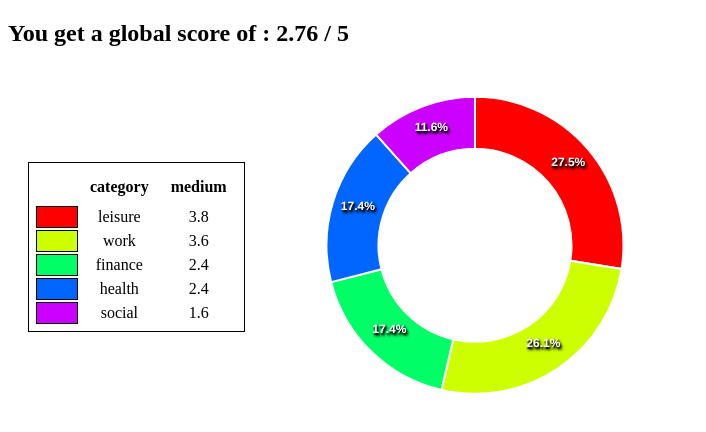
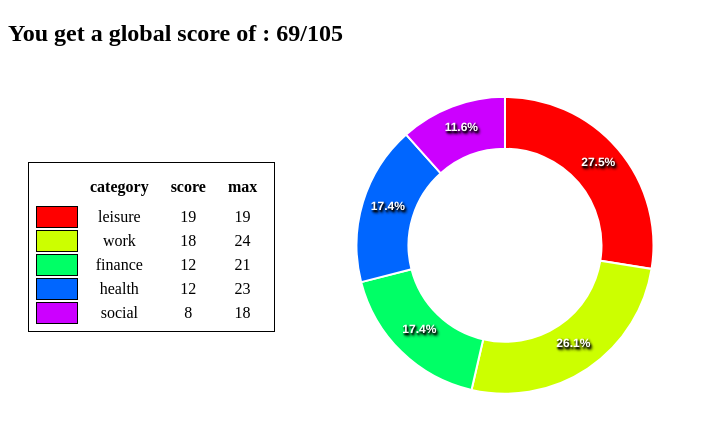
Before and after one commit to LeSuiss/test-technique-cs, a React (Create React App) app: page / in a window 1280 px wide. Shown: the top 432 px of the page, without its empty margins (0-706 px from the left). Built offline with nearby package versions, Linux system fonts and the light colour scheme.

Commit message:
fix ponderation

```diff
--- a/src/components/DoughnutGraph.js
+++ b/src/components/DoughnutGraph.js
@@ -1,10 +1,10 @@
 import React from 'react'
 import Chart from "react-apexcharts";
 
-const DoughnutGraph = ({ data, colors }) => {
+const DoughnutGraph = ({ dataFields, colors }) => {
 
   return <Chart
-    series={data}
+    series={dataFields.map(category => category.points)}
     type="donut"
     width="380"
     options={{
@@ -13,7 +13,7 @@ const DoughnutGraph = ({ data, colors }) => {
       tooltip: {
         custom: function ({ series, seriesIndex, dataPointIndex, w }) {
           return '<div class="arrow_box">' +
-            '<span > ' + series[seriesIndex] + ' / 5  </span>' +
+            '<span > ' + series[seriesIndex] + ' / ' + dataFields[seriesIndex].maxPoints + ' </span>' +
             '</div>'
         }
       }
--- a/src/pages/OverviewingData.js
+++ b/src/pages/OverviewingData.js
@@ -8,30 +8,34 @@ const OverviewingData = () => {
 
   const colors = getRainBowColors(Object.values(data).length)
 
-  function getMedium(arrayOfEntities) {
+  function getScores(arrayOfEntities) {
 
-    const sum = arrayOfEntities
+    const points = arrayOfEntities
       .reduce((acc, current) => acc + current.ponderation * current.valeurChoix, 0)
 
-    const medium = sum / arrayOfEntities.length
+    const maxPoints = arrayOfEntities.reduce((acc, current) => acc + current.ponderation, 0)
 
     //return medium with 2 decimals max
-    return medium
+    return {
+      points: points,
+      maxPoints: maxPoints,
+      score: points / maxPoints
+    }
   }
 
   const dataFields = Object.keys(data)
-    .map(fieldName => ({ name: fieldName, medium: getMedium(data[fieldName]) }))
-    .sort((a, b) => b.medium - a.medium)
+    .map(fieldName => ({ name: fieldName, ...getScores(data[fieldName]) }))
+    .sort((a, b) => b.score - a.score)
 
-  const globalScore = Object.values(data)
-    .reduce((acc, current) => acc + getMedium(current), 0)
+  const globalPoints = Object.values(data)
+    .reduce((acc, current) => acc + getScores(current).points, 0)
 
-  const globalMedium = globalScore / Object.values(data).length
+  const globalMaxPoints = Object.values(data).reduce((acc, current) => acc + getScores(current).maxPoints, 0)
 
   return (
     <>
       <h2>
-        You get a global score of : {with2Decimals(globalMedium)} / {Object.values(data).length}
+        You get a global score of : {globalPoints}/{globalMaxPoints}
       </h2>
 
       <div id="detailedScoreContainer">
@@ -40,7 +44,8 @@ const OverviewingData = () => {
             <tr>
               <td />
               <td>category</td>
-              <td>medium </td>
+              <td>score </td>
+              <td>max</td>
             </tr>
           </thead>
           <tbody>
@@ -51,7 +56,10 @@ const OverviewingData = () => {
                   {field.name}
                 </td>
                 <td>
-                  {with2Decimals(field.medium)}
+                  {with2Decimals(field.points)}
+                </td>
+                <td>
+                  {with2Decimals(field.maxPoints)}
                 </td>
               </tr>
             )}
@@ -59,7 +67,7 @@ const OverviewingData = () => {
         </table>
 
         <DoughnutGraph
-          data={dataFields.map(field => with2Decimals(field.medium))}
+          dataFields={dataFields}
           colors={colors}
         />
 
```
